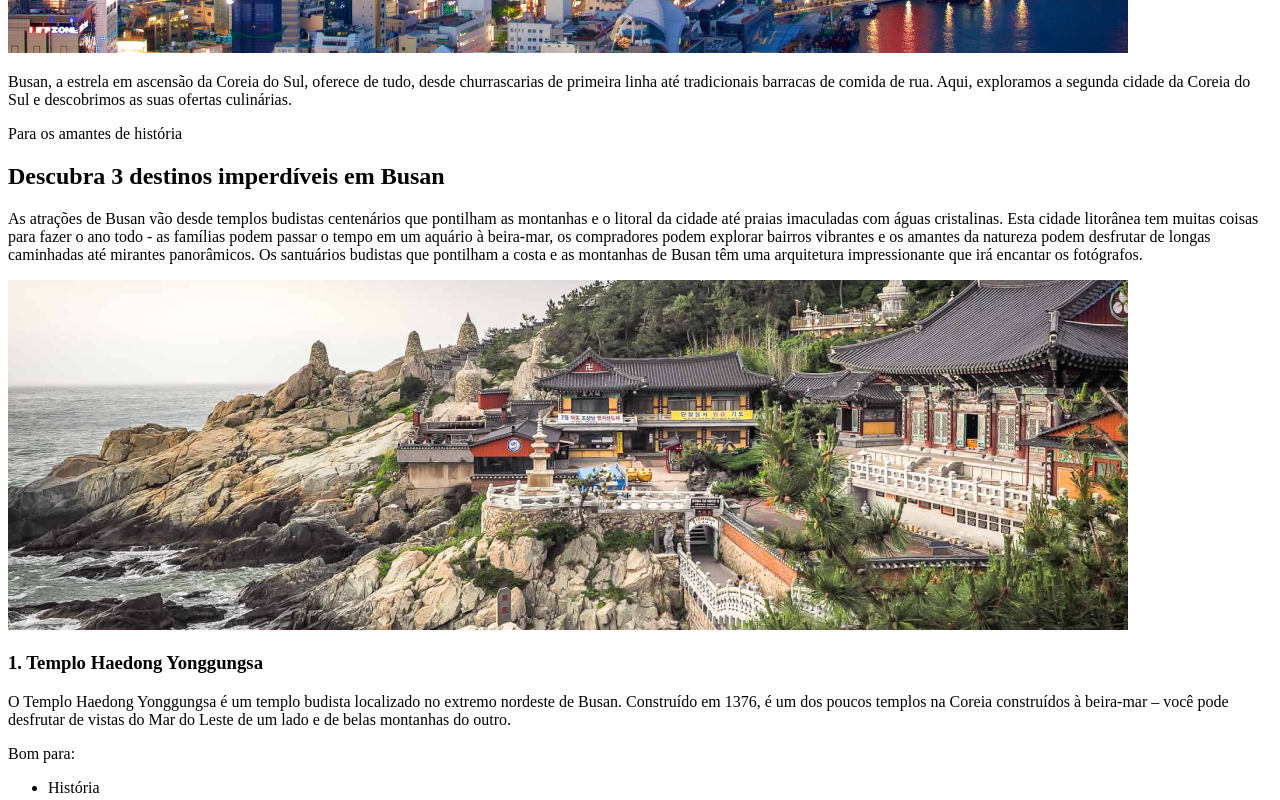
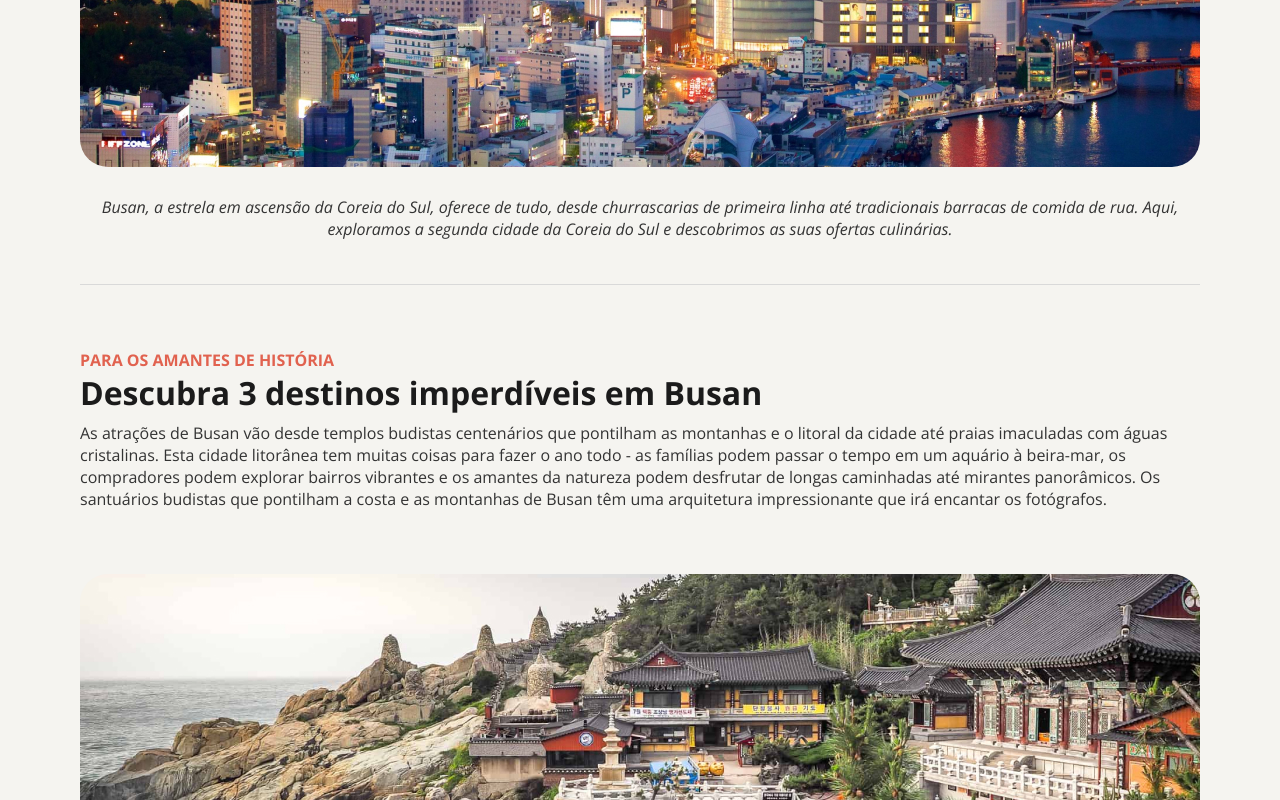
Before and after one commit to EricBrianb12/desafio-local-turistico, a plain HTML site: page index.html in a window 1280 px wide. Shown: the part 700-1500 px from the top of the page. Drawn offline with nearby package versions, Linux system fonts and the light colour scheme; a web font is replaced by a local one.

Commit message:
Inclusão do css da página

```diff
--- a/index.html
+++ b/index.html
@@ -8,6 +8,7 @@
   <link rel="preconnect" href="https://fonts.googleapis.com">
   <link rel="preconnect" href="https://fonts.gstatic.com" crossorigin>
   <link href="https://fonts.googleapis.com/css2?family=Open+Sans:ital,wdth,wght@0,75..100,300..800;1,75..100,300..800&display=swap" rel="stylesheet">
+  <link href="https://fonts.googleapis.com/css2?family=Alice&display=swap" rel="stylesheet">
   <link rel="stylesheet" href="style.css">
 </head>
 
--- a/style.css
+++ b/style.css
@@ -0,0 +1,124 @@
+* {
+  padding: 0;
+  margin: 0;
+  box-sizing: border-box;
+  -webkit-font-smoothing: antialiased;
+}
+
+body {
+  background-color: #F5F4F0;
+  font-family: "Open Sans", serif;
+  padding-top: 88px;
+}
+
+.container {
+  max-width: 1120px;
+  margin: 0 auto;
+}
+
+.headline {
+  font-weight: bold;
+  text-transform: uppercase;
+  color: #E1624F;
+}
+
+h1 {
+  font-size: 36px;
+  font-weight: bold;
+  margin: 8px 0 40px;
+}
+
+h2 {
+  font-size: 32px;
+}
+
+h3 {
+  font-size: 28px;
+}
+
+h1,
+h2,
+h3 {
+  color: #1B1B1B;
+}
+
+img {
+  border-radius: 28px;
+}
+
+img+p {
+  margin: 24px 0 44px;
+  color: #333333;
+  font-style: italic;
+  text-align: center;
+}
+
+p {
+  color: #333333;
+}
+
+.content-list {
+  border-top: 1px solid #D9D9D9;
+  border-bottom: 1px solid #D9D9D9;
+}
+
+.content-list {
+  padding: 64px 0 40px;
+}
+
+.content-list .headline {
+  margin-bottom: 2px;
+}
+
+.content-list h2+p {
+  margin: 8px 0 64px;
+}
+
+.list-item {
+  margin-bottom: 48px;
+}
+
+.list-item:last-child {
+  margin-bottom: 0;
+}
+
+.list-item h3 {
+  margin: 20px 0 4px;
+}
+
+.list-item p+p {
+  margin-top: 39px;
+  font-weight: bold;
+}
+
+.list-item ul {
+  padding-left: 24px;
+}
+
+.list-item li {
+  color: #0C51A7;
+  font-weight: bold;
+}
+
+.list-yongsuan li:nth-child(1) {
+  color: #591B98;
+}
+
+.list-yongsuan li:nth-child(2) {
+  color: #E5245E;
+}
+
+.list-yongsuan li:nth-child(3) {
+  color: #E95E10;
+}
+
+.content-list+p {
+  margin-top: 40px;
+}
+
+footer {
+  padding: 65px 0 48px;
+  text-align: center;
+  font-family: "Alice", serif;
+  color: #333333;
+}
```
